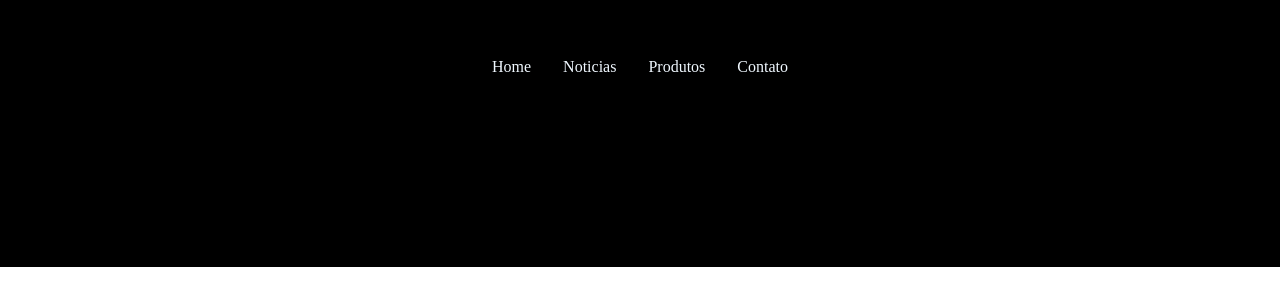
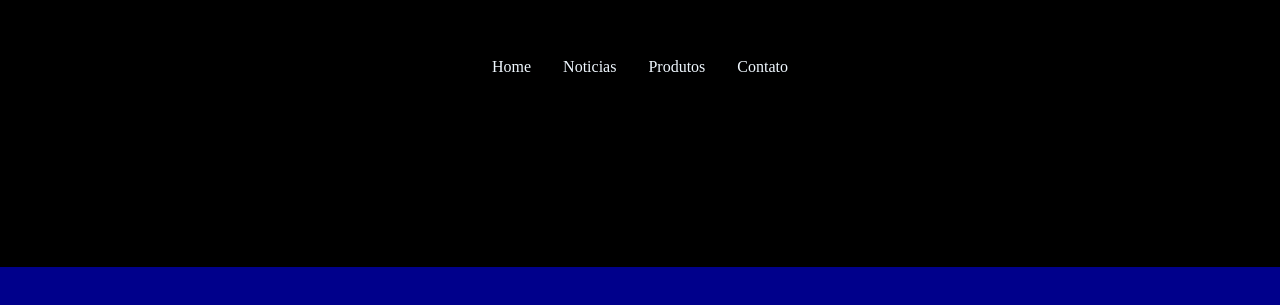
Before and after one commit to guilherme-andrades/menuDeNavegacao1b, a plain HTML site: page index.html in a window 1280 px wide. Shown: the part 133-438 px from the top of the page. Drawn offline with Linux system fonts and the light colour scheme.

Commit message:
jkbojnj jobobojboj

```diff
--- a/index.html
+++ b/index.html
@@ -17,8 +17,8 @@
             height: 100%;
             display: flex;
             justify-content: center;
-            align-items: flex-start
-            background - color:green
+            align-items: flex-start;
+            background-color:darkblue
         }
 
         .menu {
```
